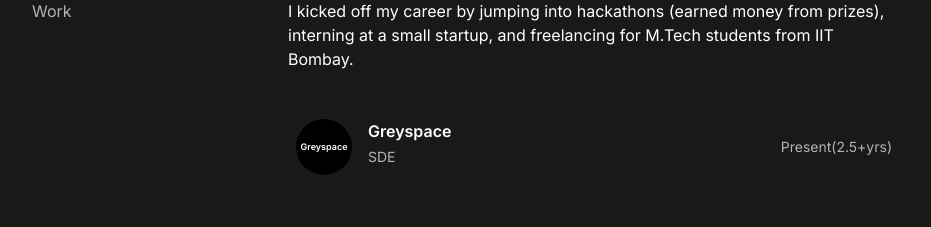
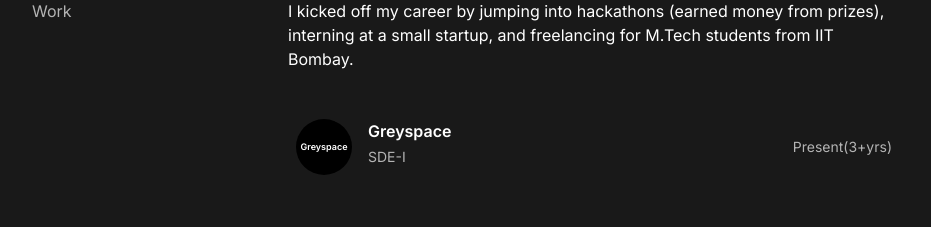
Before and after one commit to i-amansharma07/my-portfolio, a Next.js app: page /me in a window 1280 px wide. Shown: the part 1200-1427 px from the top of the page, without its empty margins (174-1105 px from the left). Built offline with nearby package versions, Linux system fonts and the light colour scheme.

Commit message:
chore : minor changes

```diff
--- a/src/app/me/page.tsx
+++ b/src/app/me/page.tsx
@@ -139,9 +139,9 @@ const works: WorkCardType[] = [
   },
   {
     logo: "https://i0.wp.com/greyspacedigital.com/wp-content/uploads/2025/01/GS_Logo_White.webp?fit=384%2C49&ssl=1",
-    role: "SDE",
+    role: "SDE-I",
     name: "Greyspace",
-    duration: "Present(2.5+yrs)",
+    duration: "Present(3+yrs)",
     bgColor: "bg-black",
     textColor: "text-white",
   },
--- a/src/app/page.tsx
+++ b/src/app/page.tsx
@@ -12,7 +12,7 @@ const Home = () => {
       <HeroSection />
       <BlogsSection />
       <NpxSection command="curl https://f15.world/aman.sh | bash" title="Grab my info in your terminal using curl"/>
-      <NpxSection command="npx hey-aman-sharma" title="or with NPM  :)"/>
+      <NpxSection command="npx hey-aman-sharma" title="or with NPX  :)"/>
       {/* <TODOSection /> */}
     </PageLayout>
   );
```
